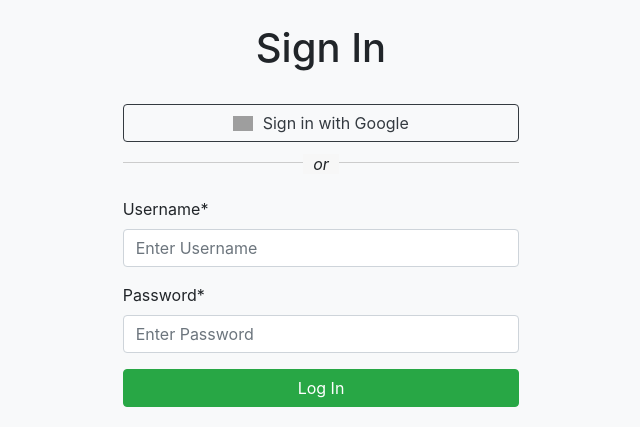
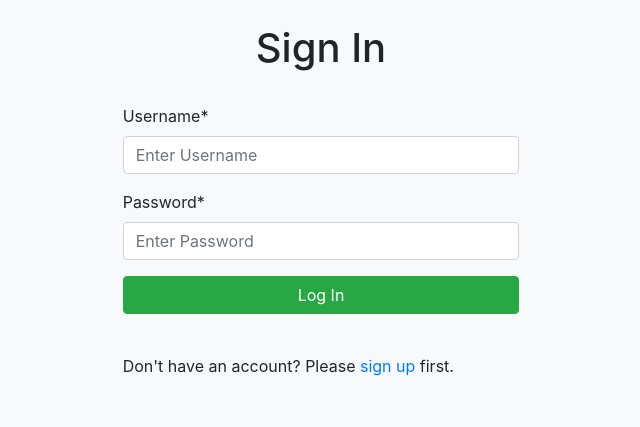
Before and after one commit to khusheimeda/OOAD-SE, a Django app: page /authentication/login/ in a window 1280 px wide. Shown: the part 72-499 px from the top of the page, without its empty margins (319-959 px from the left). Run offline with Django 3.2, Linux system fonts and the light colour scheme; some libraries are stand-ins or nearby versions; grey boxes are pictures that could not be loaded.

Commit message:
removed sign in and sign up with google

```diff
--- a/MusicPlayer-master/templates/authentication/login.html
+++ b/MusicPlayer-master/templates/authentication/login.html
@@ -4,18 +4,7 @@
 {% block title %} MusicApp | {{ title }} {% endblock title %}
 {% block header %}
 <style>
-    .or-seperator {
-    margin: 20px 0 10px;
-    text-align: center;
-    border-top: 1px solid #ccc;
-}
-.or-seperator i {
-    padding: 0 10px;
-    background: #f7f7f7;
-    position: relative;
-    top: -11px;
-    z-index: 1;
-}
+
 
 </style>
 {% endblock header %}
@@ -25,11 +14,7 @@
   <br>
   <h1 class="text-center">Sign In</h1>
   <br>
-  <a href="{% provider_login_url 'google' process='login' %}" class="btn btn-outline-dark btn-block">
-    <img width="20px" style="margin-bottom:3px; margin-right:5px" alt="Google sign-in" src="https://upload.wikimedia.org/wikipedia/commons/thumb/5/53/Google_%22G%22_Logo.svg/512px-Google_%22G%22_Logo.svg.png" />
-    Sign in with Google
-  </a>
-  <div class="or-seperator"><i>or</i></div>
+
   <form method="post">
     {% csrf_token %}
     {{form|crispy}}
--- a/MusicPlayer-master/templates/authentication/signup.html
+++ b/MusicPlayer-master/templates/authentication/signup.html
@@ -24,11 +24,7 @@
     <br>
     <h1 class="text-center">Sign Up</h1>
     <br>
-    <a href="{% provider_login_url 'google' process='login' %}" class="btn btn-outline-dark btn-block">
-      <img width="20px" style="margin-bottom:3px; margin-right:5px" alt="Google sign-in" src="https://upload.wikimedia.org/wikipedia/commons/thumb/5/53/Google_%22G%22_Logo.svg/512px-Google_%22G%22_Logo.svg.png" />
-      Sign up with Google
-    </a>
-    <div class="or-seperator"><i>or</i></div>
+
     <form method="post">
       {% csrf_token %}
       {{form|crispy}}
--- a/MusicPlayer-master/templates/musicapp/index.html
+++ b/MusicPlayer-master/templates/musicapp/index.html
@@ -14,7 +14,7 @@
                   value="{{ request.GET.q }}" placeholder= "Search Songs "/>
 
                   <span class='input-group-btn mx-2'>
-                    <button type="submit" style="border-radius: 5px;" class="btn btn-primary">Search</button>
+                    <button type="submit" style="border-radius: 5px; background color: grey" class="btn btn-primary">Search</button>
                   </span>
               </div>
           </div>
```
